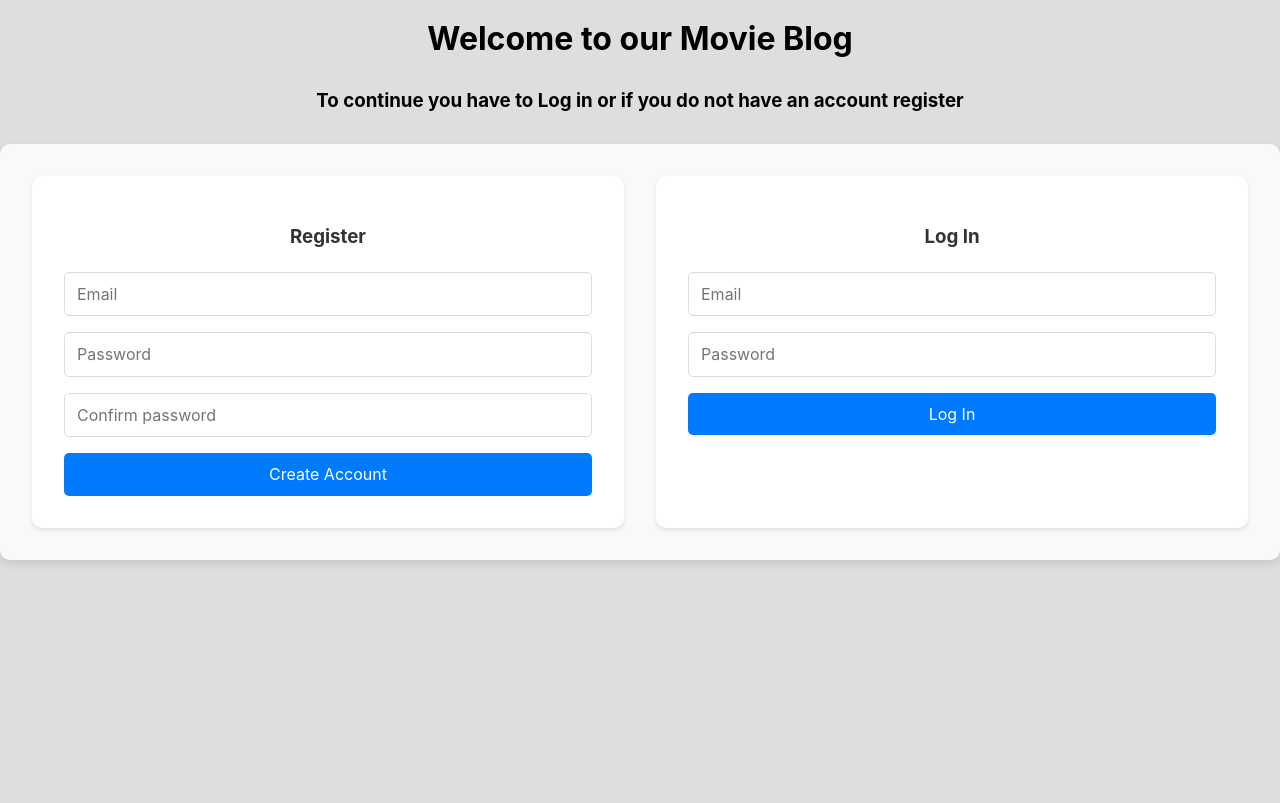
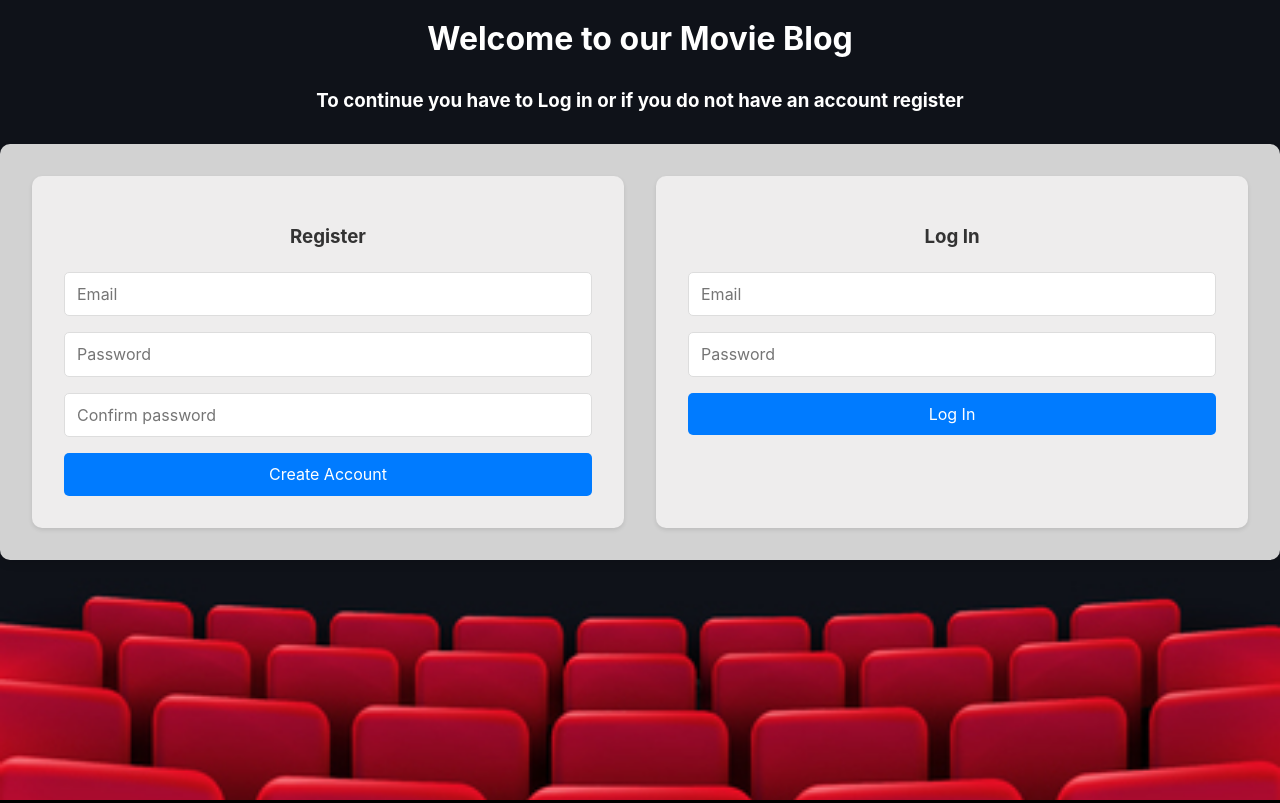
Before and after one commit to NahuelSantos98/Movie-blog-project, a React (Vite) app: page / in a window 1280 px wide. Built offline with nearby package versions, Linux system fonts and the light colour scheme; no server answers.

Commit message:
Estilado login hecho

```diff
--- a/src/index.css
+++ b/src/index.css
@@ -354,13 +354,14 @@ body {
     sans-serif;
   -webkit-font-smoothing: antialiased;
   -moz-osx-font-smoothing: grayscale;
-  background-color: rgb(223, 222, 222) ;
+  background-color: rgb(0, 0, 0) ;
 }
 
 code {
   font-family: source-code-pro, Menlo, Monaco, Consolas, 'Courier New',
     monospace;
 }
+
 h1{
   text-align: center;
 }
--- a/src/pages/LoginPage.jsx
+++ b/src/pages/LoginPage.jsx
@@ -1,14 +1,19 @@
-import React from 'react'
-import FormLogin from '../Components/Auth/FormLogin'
+import React from 'react';
+import FormLogin from '../Components/Auth/FormLogin';
+import style from '../styles/authStyles/loginPage.module.css';
+import movieChairsImage from '../assets/img/movie-chairs.jpeg'
 
 const LoginPage = () => {
   return (
-    <>
-        <h1>Welcome to our Movie Blog</h1>
-        <h3 style={{textAlign: 'center', margin: '2rem'}}>To continue you have to Log in or if you do not have an account register</h3>
-        <FormLogin />
-    </>
-  )
-}
+    <div>
+      <h1 className={style.title}>Welcome to our Movie Blog</h1>
+      <h3 className={style.subtitle}>To continue you have to Log in or if you do not have an account register</h3>
+      <FormLogin />
+      <div className={style.imageContainer}>
+        <img className={style.chairs} src={movieChairsImage} alt="Movie Chairs" />
+      </div>
+    </div>
+  );
+};
 
-export default LoginPage
+export default LoginPage;
--- a/src/styles/authStyles/formLogin.module.css
+++ b/src/styles/authStyles/formLogin.module.css
@@ -6,7 +6,7 @@
     align-items: center;
     gap: 2rem;
     padding: 2rem;
-    background-color: #f9f9f9;
+    background-color: #d2d2d2;
     border-radius: 0.625rem; /* 10px */
     box-shadow: 0 0.25rem 0.5rem rgba(0, 0, 0, 0.1); /* 0 4px 8px */
     max-width: 25rem; /* 400px */
@@ -14,7 +14,7 @@
 }
 
 .card {
-    background: white;
+    background: rgb(238, 237, 237);
     padding: 2rem;
     border-radius: 0.625rem; /* 10px */
     box-shadow: 0 0.125rem 0.25rem rgba(0, 0, 0, 0.1); /* 0 2px 4px */
--- /dev/null
+++ b/src/styles/authStyles/loginPage.module.css
@@ -0,0 +1,27 @@
+.title{
+    color: white;
+}
+.subtitle{
+    text-align: center;
+    margin: 2rem;
+    color: white;
+}
+.imageContainer{
+    display: none;
+}
+@media (min-width:768px){
+    .imageContainer {
+        display: block;
+        position: absolute;
+        top: 0;
+        left: 0;
+        width: 100vw;
+        height: 100vh;
+        z-index: -1;
+    }
+    .chairs {
+        width: 100vw;
+        height: 100vh;
+        object-fit: cover;
+    }
+}
```
Also changed, not shown: src/assets/img/movie-chairs.jpeg (added).
